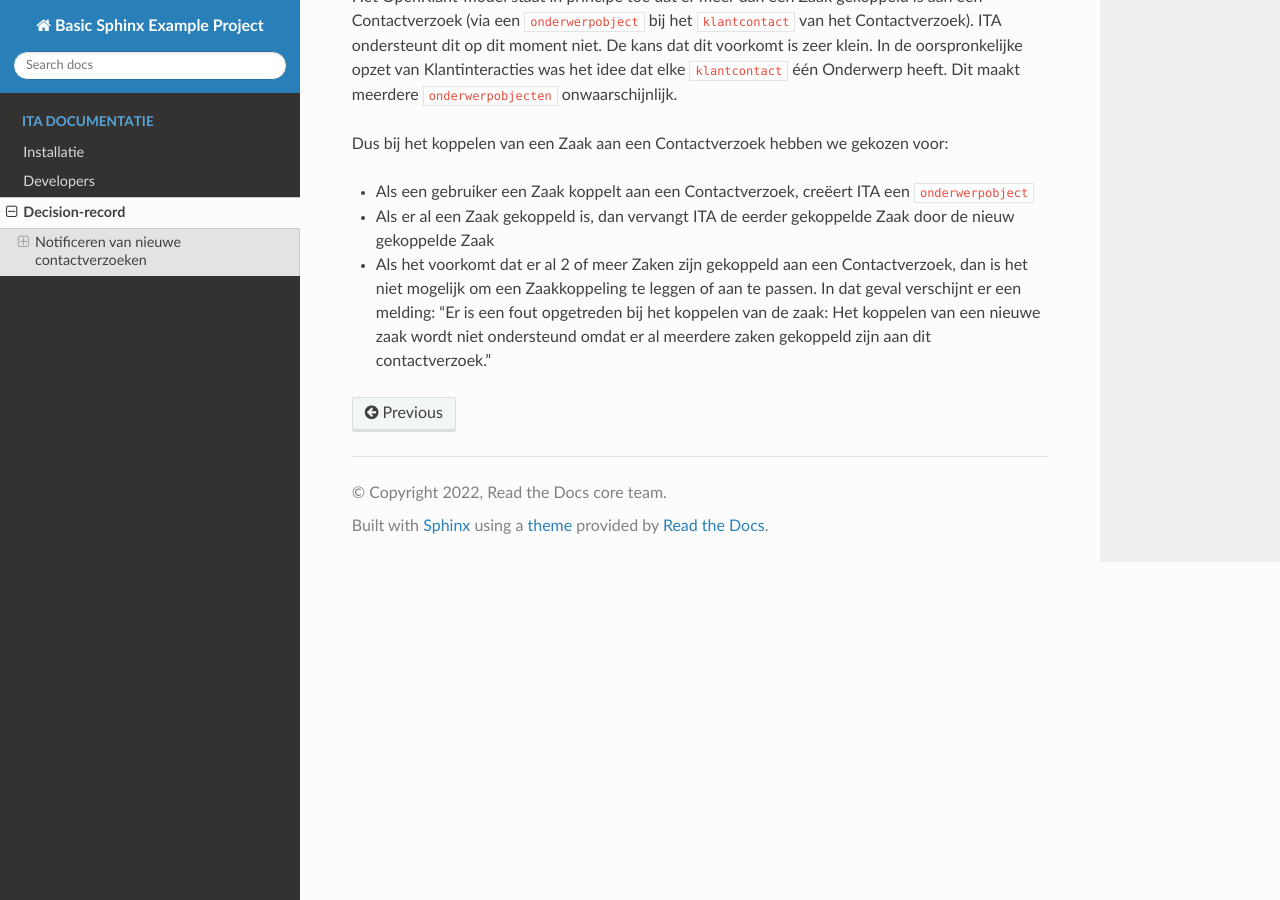
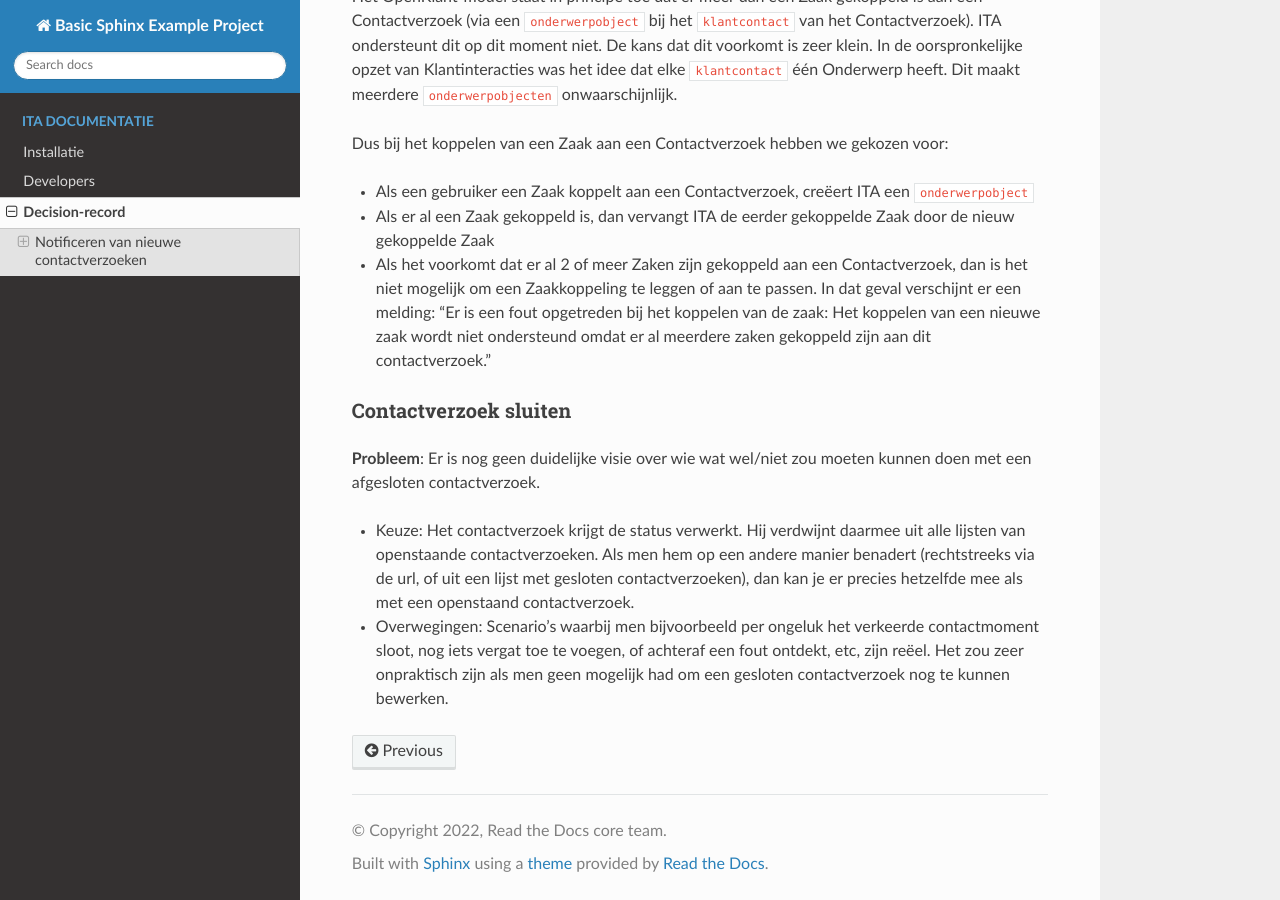
Before and after one commit to Interne-Taak-Afhandeling/.github, a Sphinx documentation site: the page built from docs/decision-record/index.rst, in a window 1280 px wide and 900 px high, scrolled down 1583 px. Built offline with Sphinx 7.4.7 and the Read the Docs theme 3.1.0, drawn with Linux system fonts in a browser that asks for light colours; pages that are not in the unit, such as notebooks, are missing from menus.

Commit message:
Update index.rst

```diff
--- a/docs/decision-record/index.rst
+++ b/docs/decision-record/index.rst
@@ -45,3 +45,11 @@ Dus bij het koppelen van een Zaak aan een Contactverzoek hebben we gekozen voor:
 * Als een gebruiker een Zaak koppelt aan een Contactverzoek, creëert ITA een ``onderwerpobject``
 * Als er al een Zaak gekoppeld is, dan vervangt ITA de eerder gekoppelde Zaak door de nieuw gekoppelde Zaak
 * Als het voorkomt dat er al 2 of meer Zaken zijn gekoppeld aan een Contactverzoek, dan is het niet mogelijk om een Zaakkoppeling te leggen of aan te passen. In dat geval verschijnt er een melding: "Er is een fout opgetreden bij het koppelen van de zaak: Het koppelen van een nieuwe zaak wordt niet ondersteund omdat er al meerdere zaken gekoppeld zijn aan dit contactverzoek."
+
+Contactverzoek sluiten
+========================================
+**Probleem**: Er is nog geen duidelijke visie over wie wat wel/niet zou moeten kunnen doen met een afgesloten contactverzoek.
+
+* Keuze: Het contactverzoek krijgt de status verwerkt. Hij verdwijnt daarmee uit alle lijsten van openstaande contactverzoeken. Als men hem op een andere manier benadert (rechtstreeks via de url, of uit een lijst met gesloten contactverzoeken), dan kan je er precies hetzelfde mee als met een openstaand contactverzoek.
+
+* Overwegingen: Scenario's waarbij men bijvoorbeeld per ongeluk het verkeerde contactmoment sloot, nog iets vergat toe te voegen, of achteraf een fout ontdekt, etc, zijn reëel. Het zou zeer onpraktisch zijn als men geen mogelijk had om een gesloten contactverzoek nog te kunnen bewerken.
```
